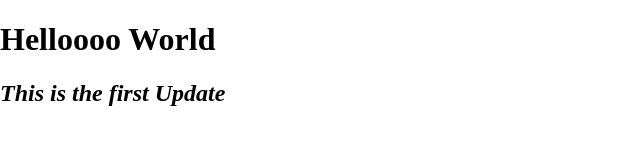
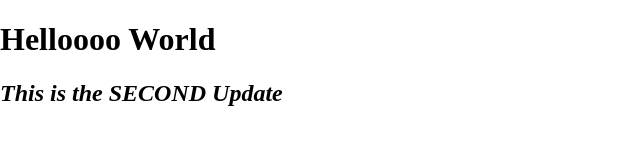
Before and after one commit to joshchopin7/test-project, a plain HTML site: page index.html in a window 1280 px wide. Shown: the whole page, without its empty margins (0-640 px from the left). Drawn offline with Linux system fonts and the light colour scheme.

Commit message:
second update

```diff
--- a/index.html
+++ b/index.html
@@ -10,7 +10,8 @@
 </head>
 <body>
     <h1>Helloooo World</h1>
-    <h2>This is the first Update</h2>
+    <h2>This is the SECOND Update</h2>
+
     <!-- Script -->
     <script src="script.js"> </script>
 
```
